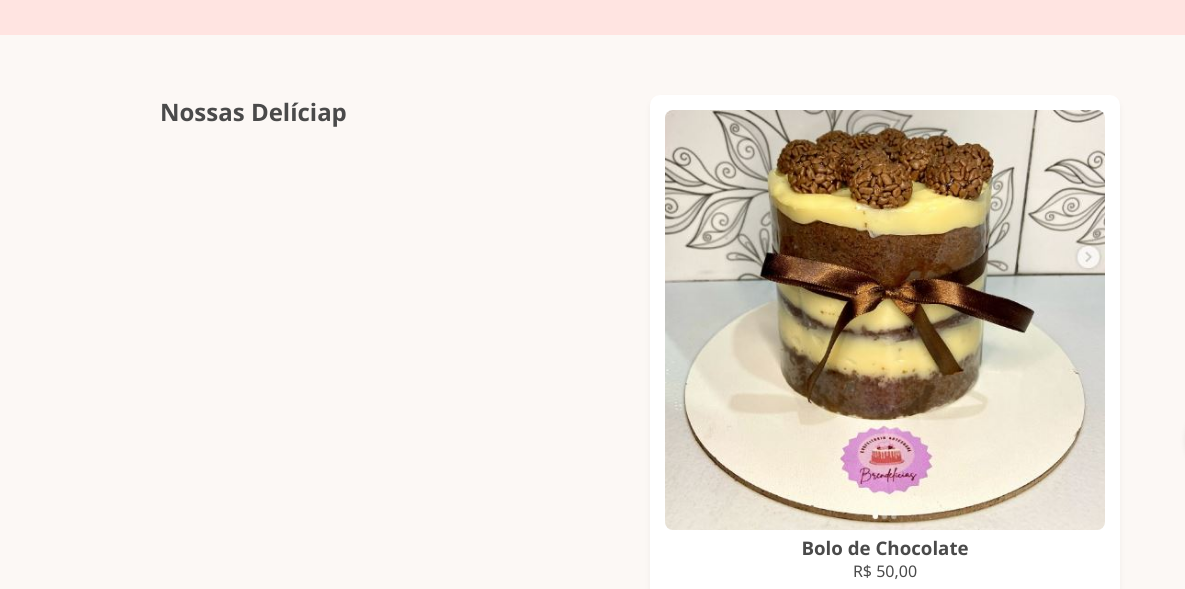
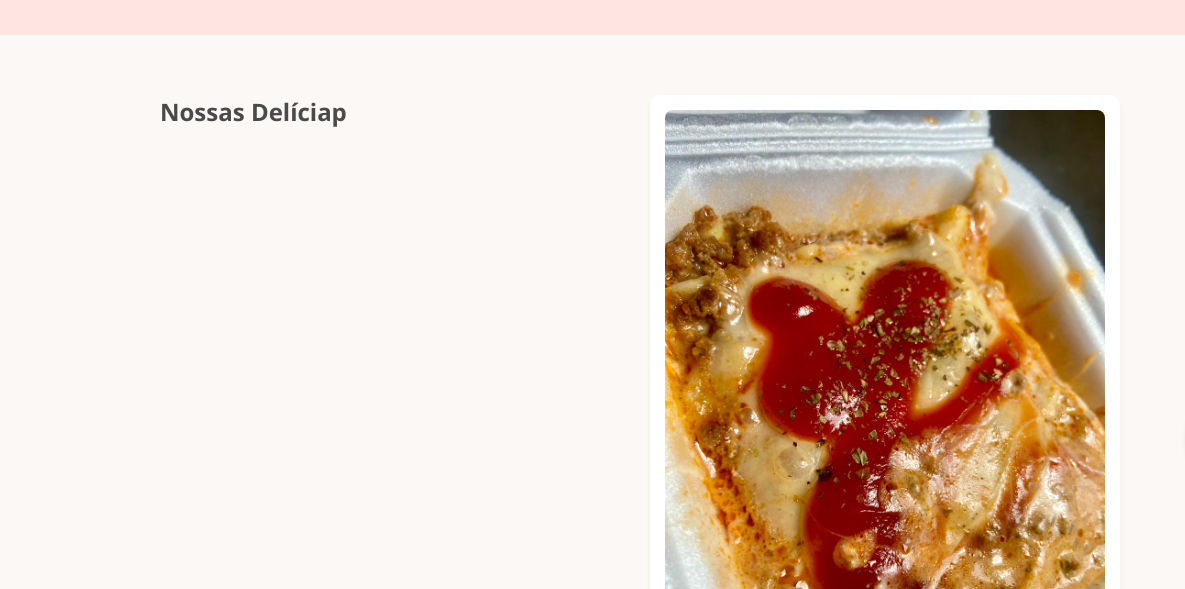
Before and after one commit to natanael-pa/brendelicias, a plain HTML site: page index.html in a window 1280 px wide. Shown: the part 299-888 px from the top of the page, 0-1185 px from the left. Drawn offline with Linux system fonts and the light colour scheme.

Commit message:
atualizacao

```diff
--- a/index.html
+++ b/index.html
@@ -36,10 +36,11 @@
         <section id="bolos" class="product-grid">
             <h2>Nossas Delíciap</h2>
             <div class="card">
-                <img src="bolo.JPG" alt="Bolo">
-                <h3>Bolo de Chocolate</h3>
-                <p>R$ 50,00</p>
-                <button onclick="fazerPedido('Bolo de Chocolate')">Encomendar</button>
+                <img src="lasanha.jpeg" alt="Lasanha à bolonhesa">
+                <h3>Lasanha à bolonhesa</h3>
+                <p>R$ 15,00</p>
+                <button onclick="fazerPedido('Lasanha à bolonhesa')">Encomendar</button>
+
             </div>
             </section>
     </main>
```
Also changed, not shown: lasanha.jpeg (added).
